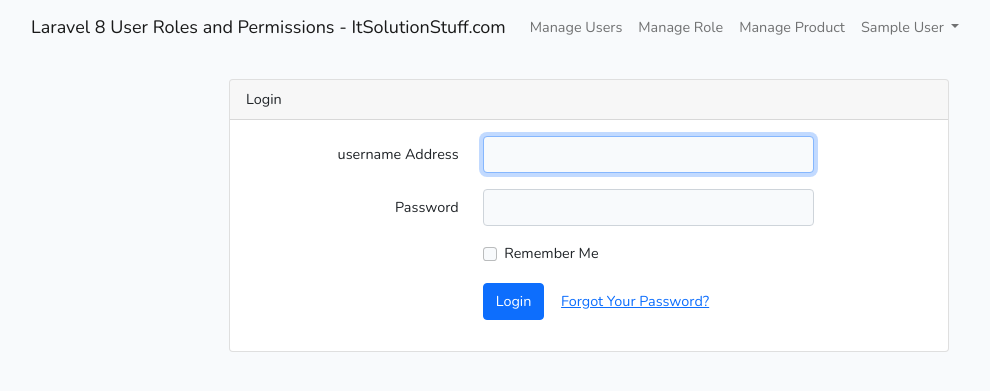
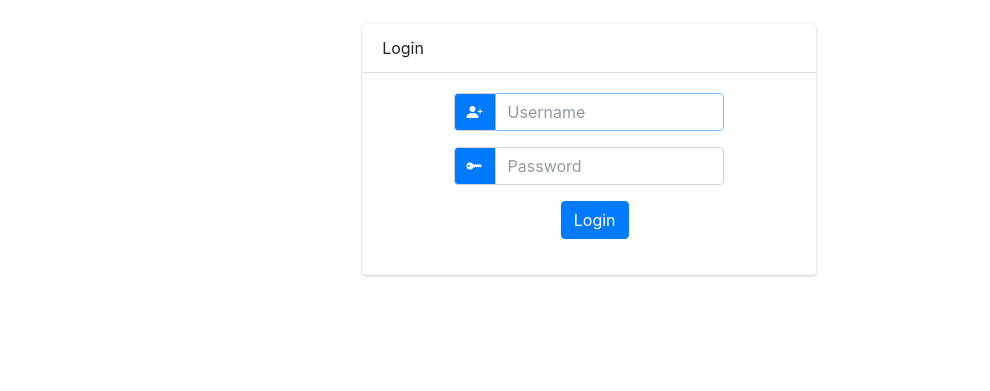
Before and after one commit to pael1/ports, a Laravel app: template resources/views/auth/login.blade.php in a window 1280 px wide. Shown: the top 391 px of the page, without its empty margins (51-1041 px from the left). Run offline with Laravel 8, Linux system fonts and the light colour scheme; the template is opened without the code that fills it, so the values that code supplies are empty; the visitor is signed in with stand-in values (Sample User, id 1); some libraries are stand-ins or nearby versions.

```diff
--- a/resources/views/auth/login.blade.php
+++ b/resources/views/auth/login.blade.php
@@ -3,19 +3,17 @@
 @section('content')
 <div class="container">
     <div class="row justify-content-center">
-        <div class="col-md-8">
+        <div class="col-md-5">
             <div class="card">
                 <div class="card-header">{{ __('Login') }}</div>
 
                 <div class="card-body">
                     <form method="POST" action="{{ route('login') }}">
                         @csrf
-
-                        <div class="row mb-3">
-                            <label for="username" class="col-md-4 col-form-label text-md-end">{{ __('username Address') }}</label>
-
-                            <div class="col-md-6">
-                                <input id="username" type="text" class="form-control @error('username') is-invalid @enderror" name="username" value="{{ old('username') }}" required autocomplete="username" autofocus>
+                        <div class="row mb-3 justify-content-center">
+                            <div class="col-md-8 input-group">
+                                <span class="input-group-text bg-primary"><i class="bi bi-person-plus-fill text-white"></i></span>
+                                <input id="username" type="text" class="form-control @error('username') is-invalid @enderror" placeholder="Username" name="username" value="{{ old('username') }}" required autocomplete="username" autofocus>
 
                                 @error('username')
                                 <span class="invalid-feedback" role="alert">
@@ -24,12 +22,10 @@
                                 @enderror
                             </div>
                         </div>
-
-                        <div class="row mb-3">
-                            <label for="password" class="col-md-4 col-form-label text-md-end">{{ __('Password') }}</label>
-
-                            <div class="col-md-6">
-                                <input id="password" type="password" class="form-control @error('password') is-invalid @enderror" name="password" required autocomplete="current-password">
+                        <div class="row mb-3 justify-content-center">
+                            <div class="col-md-8 input-group">
+                                <span class="input-group-text bg-primary"><i class="bi bi-key-fill text-white"></i></span>
+                                <input id="password" type="password" placeholder="Password" class="form-control @error('password') is-invalid @enderror" name="password" required autocomplete="current-password">
 
                                 @error('password')
                                 <span class="invalid-feedback" role="alert">
@@ -39,7 +35,7 @@
                             </div>
                         </div>
 
-                        <div class="row mb-3">
+                        <!-- <div class="row mb-3">
                             <div class="col-md-6 offset-md-4">
                                 <div class="form-check">
                                     <input class="form-check-input" type="checkbox" name="remember" id="remember" {{ old('remember') ? 'checked' : '' }}>
@@ -49,19 +45,19 @@
                                     </label>
                                 </div>
                             </div>
-                        </div>
+                        </div> -->
 
-                        <div class="row mb-0">
-                            <div class="col-md-8 offset-md-4">
+                        <div class="row mb-0 justify-content-center">
+                            <div class="col-md-8 offset-md-6">
                                 <button type="submit" class="btn btn-primary">
                                     {{ __('Login') }}
                                 </button>
 
-                                @if (Route::has('password.request'))
+                                <!-- @if (Route::has('password.request'))
                                 <a class="btn btn-link" href="{{ route('password.request') }}">
                                     {{ __('Forgot Your Password?') }}
                                 </a>
-                                @endif
+                                @endif -->
                             </div>
                         </div>
                     </form>
--- a/resources/views/complaints/create.blade.php
+++ b/resources/views/complaints/create.blade.php
@@ -410,7 +410,7 @@
                             </div>
                         </div>
                     </div>
-                    <div class="col-xs-12 col-sm-12 col-md-12 text-center">
+                    <div class="col-xs-12 col-sm-12 col-md-12 mt-2 text-center">
                         <button type="submit" class="btn btn-success">Save</button>
                     </div>
                 </form>
--- a/resources/views/complaints/edit.blade.php
+++ b/resources/views/complaints/edit.blade.php
@@ -615,9 +615,9 @@
                                                 <div class="col-xs-12 col-sm-6 col-md-4 col-lg-4">
                                                     <button type="button" data-path="{{ URL::asset($file->path) }}"
                                                         data-filename="{{ $file->filename }}" data-toggle="modal"
-                                                        data-target="#filePreview"
+                                                        data-target="#filePreview" data-bs-toggle="tooltip" title="View"
                                                         class="btn btn-primary showModal btn-sm">
-                                                        View
+                                                        <i class="fas fa-eye"></i>
                                                     </button>
                                                     <meta name="csrf-token" content="{{ csrf_token() }}">
                                                     <button type="button" data-id="{{ $file->id }}"
@@ -633,6 +633,8 @@
                                             <p><i class="bi bi-file-earmark-x"></i> No files uploaded.</p>
                                         </div>
                                     @endif
+                                    <input type="file" class="form-control add" name="files[]" id="customFile" accept=".pdf"
+                                        multiple />
                                 </div>
                             </div>
                         </div>
--- a/resources/views/complaints/index.blade.php
+++ b/resources/views/complaints/index.blade.php
@@ -22,7 +22,7 @@
                 <div class="col-lg-12 margin-tb">
                     <div class="float-end p-2 mr-5">
                         @can('product-create')
-                            <a class="btn btn-success btn-sm" href="{{ route('complaints.create') }}"> Create New Complaint</a>
+                            <a class="btn btn-success btn-sm" href="{{ route('complaints.create') }}">Create New Complaint</a>
                         @endcan
                     </div>
                 </div>
--- a/resources/views/layouts/app.blade.php
+++ b/resources/views/layouts/app.blade.php
@@ -1,4 +1,5 @@
 <html lang="{{ app()->getLocale() }}">
+
 <head>
     <meta charset="utf-8">
     <meta http-equiv="X-UA-Compatible" content="IE=edge">
@@ -13,64 +14,29 @@
     <link href="https://fonts.googleapis.com/css?family=Raleway:300,400,600" rel="stylesheet" type="text/css">
     <!-- Styles -->
     <link href="{{ asset('css/app.css') }}" rel="stylesheet">
+    <!-- Font Awesome Icons -->
+    <link rel="stylesheet" href="{{ asset('plugins/fontawesome-free/css/all.min.css') }}">
+    <!-- Theme style -->
+    <link rel="stylesheet" href="{{ asset('dist/css/adminlte.min.css') }}">
+    <link rel="stylesheet" href="https://cdn.jsdelivr.net/npm/bootstrap-icons@1.5.0/font/bootstrap-icons.css">
 </head>
+
 <body>
     <div id="app">
-        <nav class="navbar navbar-expand-md navbar-light navbar-laravel">
-            <div class="container">
-                <a class="navbar-brand" href="{{ url('/') }}">
-                    Laravel 8 User Roles and Permissions - ItSolutionStuff.com
-                </a>
-                <button class="navbar-toggler" type="button" data-toggle="collapse" data-target="#navbarSupportedContent" aria-controls="navbarSupportedContent" aria-expanded="false" aria-label="Toggle navigation">
-                    <span class="navbar-toggler-icon"></span>
-                </button>
 
-                <div class="collapse navbar-collapse" id="navbarSupportedContent">
-                    <!-- Left Side Of Navbar -->
-                    <ul class="navbar-nav mr-auto"></ul>
-
-
-                    <!-- Right Side Of Navbar -->
-                    <ul class="navbar-nav ml-auto">
-                        <!-- Authentication Links -->
-                        @guest
-                            <li><a class="nav-link" href="{{ route('login') }}">{{ __('Login') }}</a></li>
-                            <li><a class="nav-link" href="{{ route('register') }}">{{ __('Register') }}</a></li>
-                        @else
-                            <li><a class="nav-link" href="{{ route('users.index') }}">Manage Users</a></li>
-                            <li><a class="nav-link" href="{{ route('roles.index') }}">Manage Role</a></li>
-                            <li><a class="nav-link" href="{{ route('products.index') }}">Manage Product</a></li>
-                            <li class="nav-item dropdown">
-                                <a id="navbarDropdown" class="nav-link dropdown-toggle" href="#" role="button" data-bs-toggle="dropdown" aria-haspopup="true" aria-expanded="false" v-pre>
-                                    {{ Auth::user()->name }} <span class="caret"></span>
-                                </a>
-
-
-                                <div class="dropdown-menu" aria-labelledby="navbarDropdown">
-                                    <a class="dropdown-item" href="{{ route('logout') }}"
-                                       onclick="event.preventDefault();
-                                                     document.getElementById('logout-form').submit();">
-                                        {{ __('Logout') }}
-                                    </a>
-
-
-                                    <form id="logout-form" action="{{ route('logout') }}" method="POST" style="display: none;">
-                                        @csrf
-                                    </form>
-                                </div>
-                            </li>
-                        @endguest
-                    </ul>
-                </div>
-            </div>
-        </nav>
 
 
         <main class="py-4">
             <div class="container">
-            @yield('content')
+                @yield('content')
             </div>
         </main>
     </div>
+    <script src="{{ asset('plugins/jquery/jquery.min.js') }}"></script>
+    <!-- Bootstrap 4 -->
+    {{-- <script src="{{ asset('plugins/bootstrap/js/bootstrap.bundle.min.js') }}"></script> --}}
+    <!-- AdminLTE App -->
+    <script src="{{ asset('dist/js/adminlte.min.js') }}"></script>
 </body>
+
 </html>
--- a/resources/views/layouts/appLTE.blade.php
+++ b/resources/views/layouts/appLTE.blade.php
@@ -19,6 +19,7 @@
 
     <!-- Styles -->
     <link href="{{ asset('css/app.css') }}" rel="stylesheet">
+    <link href="{{ asset('css/style.css') }}" rel="stylesheet">
 
     <!-- Google Font: Source Sans Pro -->
     <link rel="stylesheet"
--- a/resources/views/layouts/header.blade.php
+++ b/resources/views/layouts/header.blade.php
@@ -1,5 +1,5 @@
 <!-- Navbar -->
-<nav class="main-header navbar navbar-expand navbar-white navbar-light">
+<nav class="main-header navbar navbar-expand navbar-dark newbgcolorHeader">
     <!-- Left navbar links -->
     <ul class="navbar-nav">
         <li class="nav-item">
--- a/resources/views/layouts/script.blade.php
+++ b/resources/views/layouts/script.blade.php
@@ -30,6 +30,7 @@
                 html: '<b style="font-size:17px;">WHAT TYPE OF FORM DO YOU WANT TO CREATE?</b>',
                 icon: 'question',
                 showCancelButton: true,
+                allowOutsideClick: false,
                 confirmButtonColor: '#3085d6',
                 cancelButtonColor: 'rgb(99 151 64)',
                 confirmButtonText: 'INVESTIGATION',
@@ -407,7 +408,7 @@
     var lawViolatedIndex = 0;
     $("#addLawViolated").click(function() {
         ++lawViolatedIndex;
-        $("#dynamicLawViolated").append('<div class="row mt-2">' +
+        $("#dynamicLawViolated").append('<div class="row">' +
             '<div class="col-11 col-sm-11 col-md-11 col-lg-11">' +
             '<div class="form-group">' +
             '<input type="text" name="addMoreLawViolated[' + lawViolatedIndex +
--- a/routes/web.php
+++ b/routes/web.php
@@ -1,6 +1,7 @@
 <?php
 
 use App\Http\Controllers\File;
+use Illuminate\Support\Facades\Auth;
 use Illuminate\Support\Facades\Route;
 use App\Http\Controllers\RoleController;
 use App\Http\Controllers\UserController;
@@ -19,7 +20,7 @@ use App\Http\Controllers\ComplaintController;
 */
 
 Route::get('/', function () {
-    return view('welcome');
+    return view('auth.login');
 });
 
 Auth::routes();
```
Also changed, not shown: app/Http/Controllers/ComplaintController.php (+15 -0 lines), public/css/style.css (added, +7 -0 lines), resources/views/layouts/sidebar.blade.php (+3 -26 lines). Lines whose indentation alone changed are shown as unchanged.
